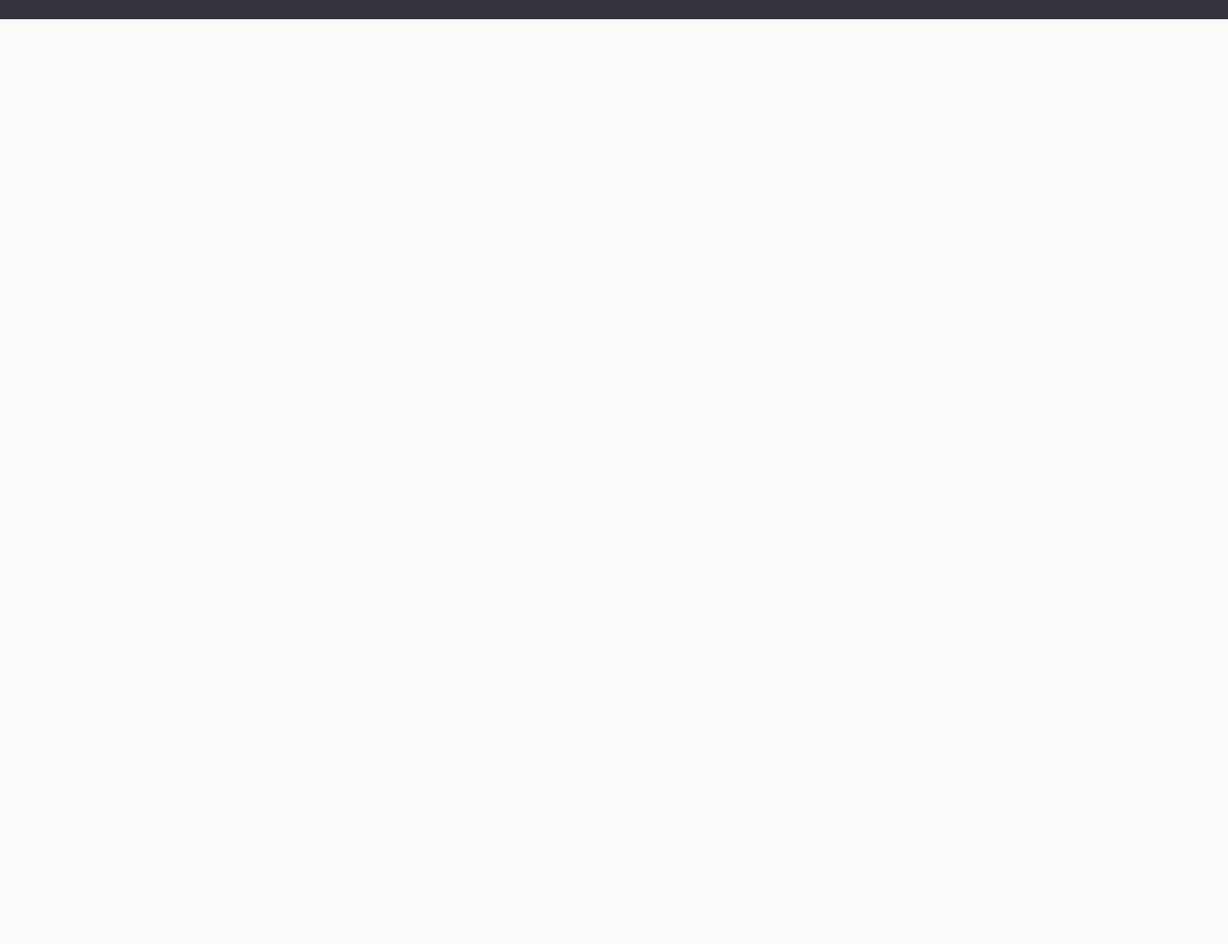
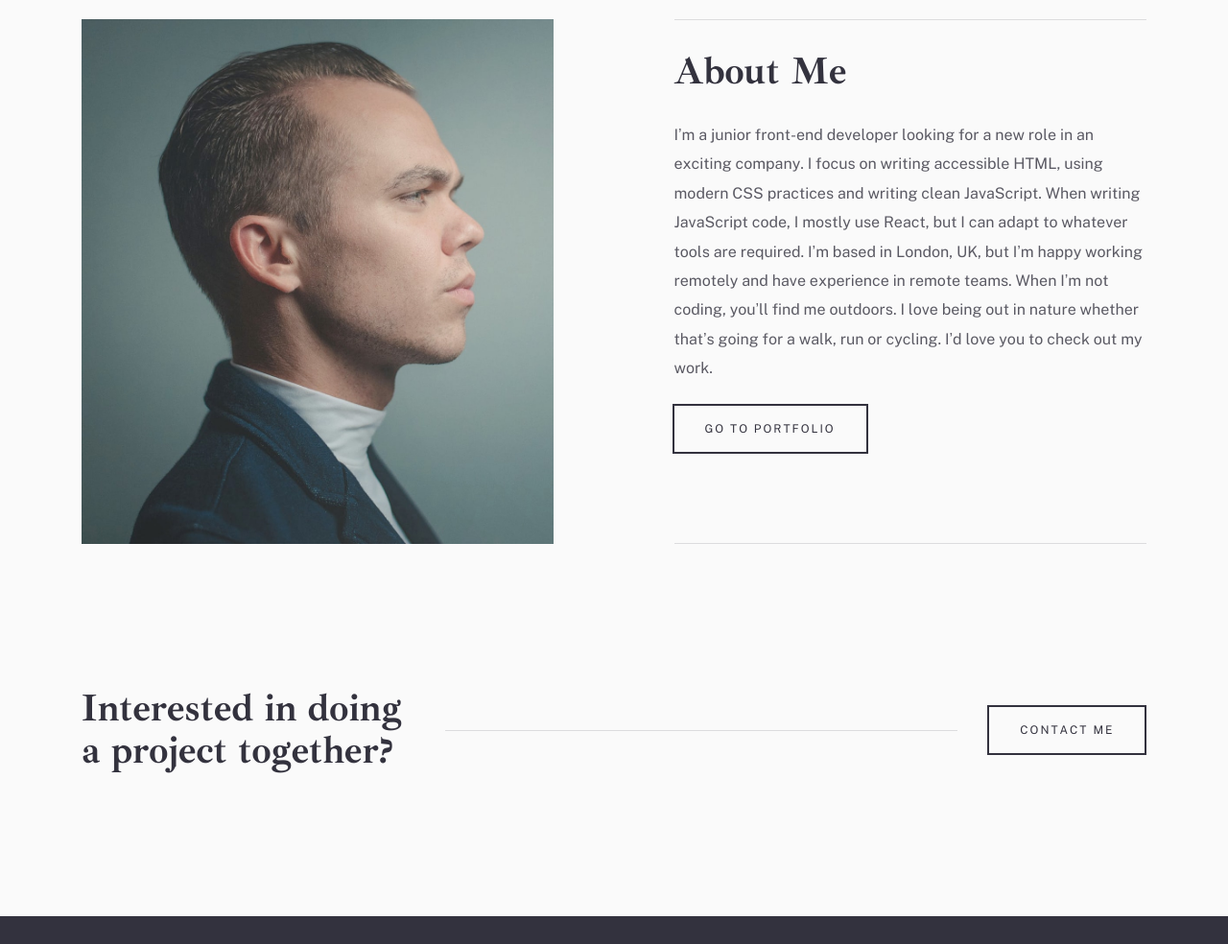
Before and after one commit to jeancarlosruiz/minimalist-portfolio-website, a website built with Vite: page index.html in a window 1280 px wide. Shown: the part 812-1796 px from the top of the page at 96% size. Before the commit the page ends 832 px from the top, so only its background shows below. Built offline with nearby package versions, Linux system fonts and the light colour scheme; some packages are replaced by stand-ins of ours.

Commit message:
homepage done

```diff
--- a/index.html
+++ b/index.html
@@ -103,6 +103,58 @@
             <span>About Me</span>
           </a>
         </div>
+      </section>
+      <section id="aboutMe" class="about-me | container mx-auto">
+        <picture>
+          <source
+            media="(max-width:719px)"
+            srcset="
+              assets/images/homepage/mobile/image-homepage-profile.jpg    300w,
+              assets/images/homepage/mobile/image-homepage-profile@2x.jpg
+            "
+          />
+          <source
+            media="(max-width:960px)"
+            srcset="
+              assets/images/homepage/tablet/image-homepage-profile.jpg    750w,
+              assets/images/homepage/tablet/image-homepage-profile@2x.jpg
+            "
+          />
+          <source
+            srcset="
+              assets/images/homepage/desktop/image-homepage-profile.jpg    1110w,
+              assets/images/homepage/desktop/image-homepage-profile@2x.jpg
+            "
+          />
+          <img
+            src="assets/images/homepage/desktop/image-homepage-profile.jpg "
+            alt="Alex Spencer"
+          />
+        </picture>
+        <article>
+          <h2 class="fs-800 fw-bold">About Me</h2>
+          <p class="fs-500 ff-accent fw-regular">
+            I’m a junior front-end developer looking for a new role in an
+            exciting company. I focus on writing accessible HTML, using modern
+            CSS practices and writing clean JavaScript. When writing JavaScript
+            code, I mostly use React, but I can adapt to whatever tools are
+            required. I’m based in London, UK, but I’m happy working remotely
+            and have experience in remote teams. When I’m not coding, you’ll
+            find me outdoors. I love being out in nature whether that’s going
+            for a walk, run or cycling. I’d love you to check out my work.
+          </p>
+          <a href="/" role="button" class="button" data-type="secondary">
+            Go to Portfolio
+          </a>
+        </article>
+      </section>
+
+      <section class="homepage-contact-me | container mx-auto">
+        <h2 class="fs-800 fw-bold">Interested in doing a project together?</h2>
+        <div></div>
+        <a href="/" role="button" class="button" data-type="secondary">
+          Contact Me
+        </a>
       </section>
     </main>
     <!-- FOOTER -->
@@ -219,25 +271,7 @@
     <!--
 
 
-
-
-
-
-  About Me
-
-  I’m a junior front-end developer looking for a new role in an exciting company.
-  I focus on writing accessible HTML, using modern CSS practices and writing clean
-  JavaScript. When writing JavaScript code, I mostly use React, but I can adapt to
-  whatever tools are required. I’m based in London, UK, but I’m happy working remotely
-  and have experience in remote teams. When I’m not coding, you’ll find me outdoors.
-  I love being out in nature whether that’s going for a walk, run or cycling. I’d love
-  you to check out my work.
-
-  Go to Portfolio
-
-  Interested in doing a project together?
-
-  Contact Me -->
+   -->
     <script type="module" src="/main.js"></script>
   </body>
 </html>
--- a/sass/abstracts/_sizes.scss
+++ b/sass/abstracts/_sizes.scss
@@ -67,6 +67,7 @@ $sizes: (
   110: 6.875rem,
   112: 7rem,
   114: 7.125rem,
+  115: 7.188rem,
   116: 7.25rem,
   118: 7.375rem,
   120: 7.5rem,
@@ -123,5 +124,5 @@ $sizes: (
 $container-max-width: 69.375rem;
 // $container-max-width-wide: 90rem;
 
-$grid-gap: 1.5rem;
+$grid-group-gap: 1.5rem;
 $flex-group-gap: 1rem;
--- a/sass/base/_reset.scss
+++ b/sass/base/_reset.scss
@@ -17,6 +17,7 @@ picture,
 svg {
   display: block;
   max-width: 100%;
+  height: 100%;
 }
 
 ul,
--- /dev/null
+++ b/sass/components/_about.scss
@@ -0,0 +1,37 @@
+@use '../abstracts/' as *;
+
+.about-me {
+  --grid-gap: #{size(32)};
+
+  padding-block-start: size(96);
+  display: grid;
+  grid-template-columns: 1fr;
+  grid-template-rows: auto auto;
+  gap: var(--grid-gap, $grid-group-gap);
+
+  @include mq(medium) {
+    grid-template-columns: repeat(2, 1fr);
+    grid-template-rows: 1fr;
+    --grid-gap: #{size(70)};
+  }
+
+  @include mq(large) {
+    --grid-gap: #{size(125)};
+  }
+
+  article {
+    padding-block-start: size(32);
+    padding-block-end: size(52);
+    border-top: solid 1px rgba(51, 50, 61, 0.15);
+    border-bottom: solid 1px rgba(51, 50, 61, 0.15);
+
+    h2 {
+      margin-block-end: size(28);
+    }
+    p {
+      margin-block-end: size(24);
+      line-height: 1.9;
+      opacity: 0.8;
+    }
+  }
+}
--- a/sass/components/_buttons.scss
+++ b/sass/components/_buttons.scss
@@ -47,6 +47,7 @@
   color: clr(primary, 900);
   padding-block: size(18);
   padding-inline: size(32);
+  width: fit-content;
 
   &:is(:hover, :focus) {
     background-color: clr(primary, 900);
--- /dev/null
+++ b/sass/components/_homepage-contact-me.scss
@@ -0,0 +1,53 @@
+@use '../abstracts/' as *;
+
+.homepage-contact-me {
+  --grid-gap: #{size(40)};
+
+  padding-block-start: size(115);
+  padding-block-end: size(80);
+  display: grid;
+  grid-template-columns: 1fr;
+  grid-template-rows: repeat(2, auto);
+  justify-content: center;
+
+  gap: var(--grid-gap, $grid-group-gap);
+  text-align: center;
+
+  .button {
+    justify-self: center;
+  }
+
+  div {
+    display: none;
+  }
+
+  @include mq(medium) {
+    --grid-gap: #{size(32)};
+
+    padding-block-start: size(96);
+    padding-block-end: size(96);
+    grid-template-columns: 2.1fr 1fr 1fr;
+    grid-template-rows: 1fr;
+    align-items: center;
+    text-align: start;
+
+    div {
+      display: inline-block;
+      width: size(114);
+      height: 1px;
+      background-color: clr(primary, 900);
+      opacity: 0.15;
+      justify-self: center;
+    }
+  }
+
+  @include mq(large) {
+    padding-block-start: size(150);
+    padding-block-end: size(150);
+    grid-template-columns: 2.1fr auto 1fr;
+
+    div {
+      width: 33.375rem;
+    }
+  }
+}
--- a/sass/components/_index.scss
+++ b/sass/components/_index.scss
@@ -1,5 +1,7 @@
 @forward 'header';
 @forward 'hero';
+@forward 'about';
+@forward 'homepage-contact-me';
 @forward 'footer';
 @forward 'buttons';
 @forward 'cards';
--- a/sass/layout/_even-columns.scss
+++ b/sass/layout/_even-columns.scss
@@ -2,7 +2,7 @@
 
 .even-columns {
   display: grid;
-  gap: var(--grid-gap, $grid-gap);
+  gap: var(--grid-gap, $grid-group-gap);
 
   @include mq(medium) {
     grid-auto-flow: column;
--- a/sass/layout/_grid-auto-fit.scss
+++ b/sass/layout/_grid-auto-fit.scss
@@ -2,6 +2,6 @@
 
 .grid-auto-fit {
   display: grid;
-  gap: var(--grid-gap, $grid-gap);
+  gap: var(--grid-gap, $grid-group-gap);
   grid-template-columns: repeat(auto-fit, minmax(min(250px, 100%), 1fr));
 }
```
